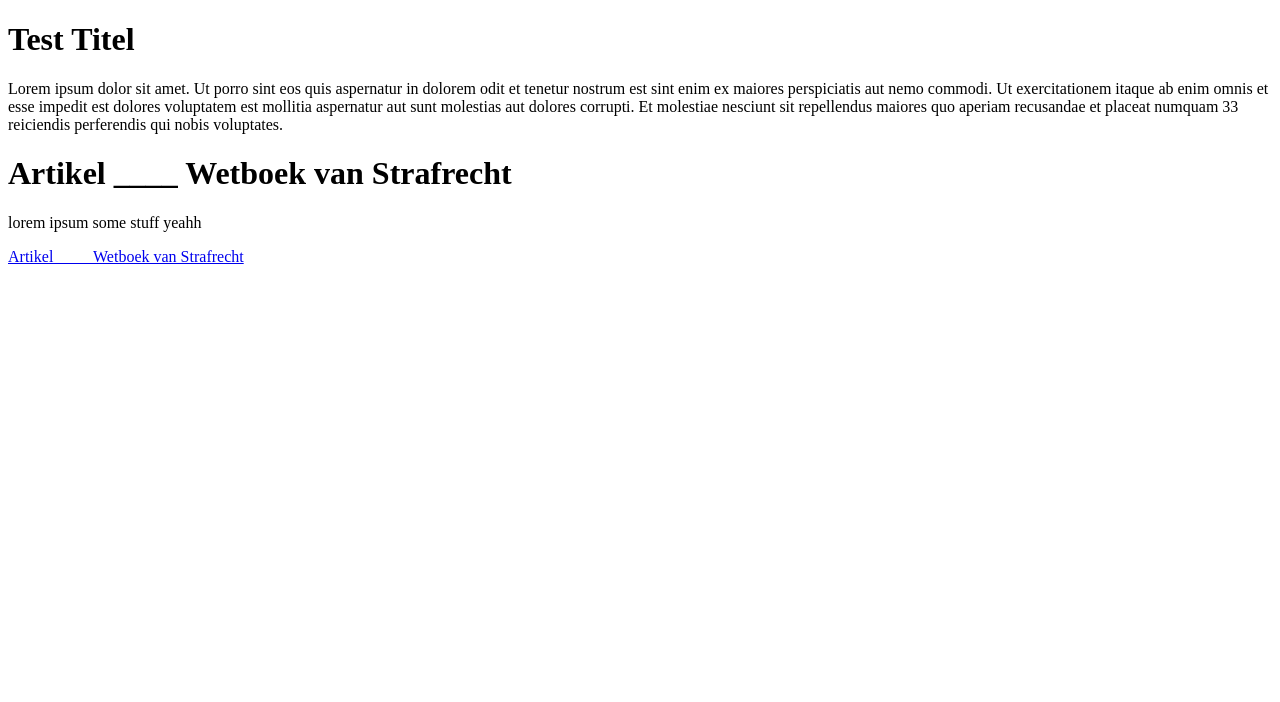
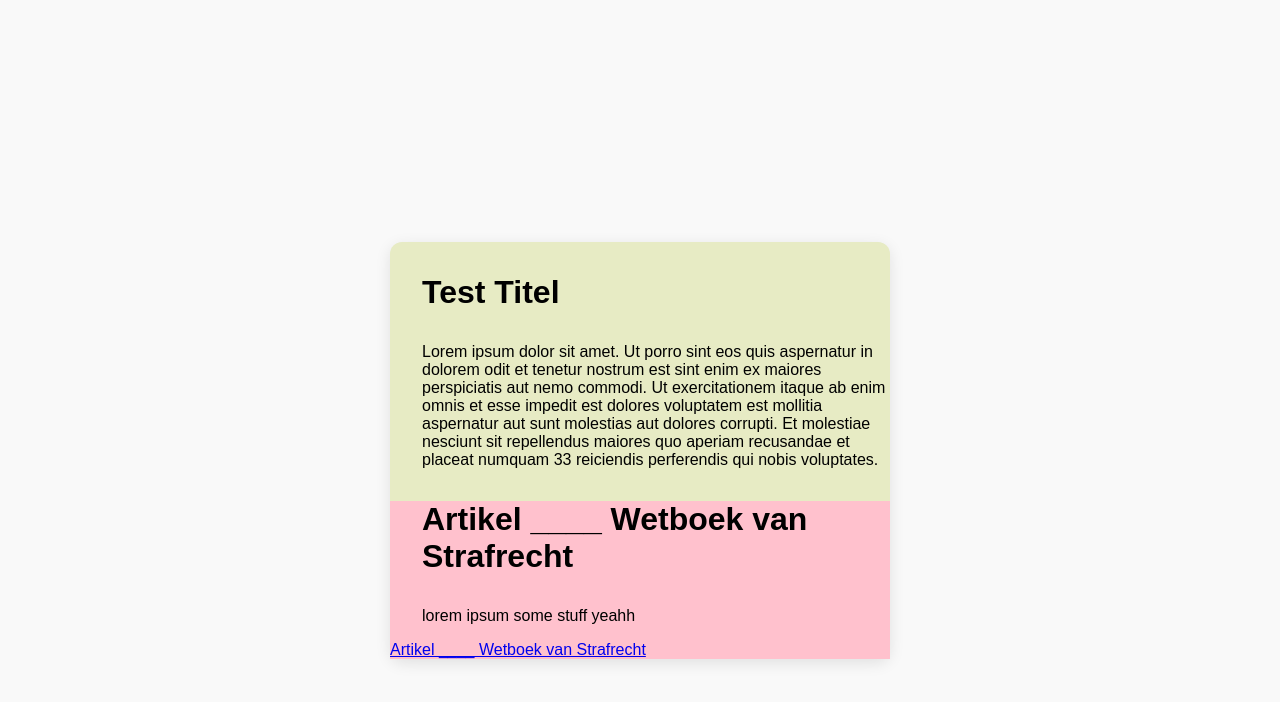
Before and after one commit to stanplayzz/maatschapij, a Jekyll site: the page built from _zaken/zaak1.md, in a window 1280 px wide. Shown: the top 702 px of the page. Built offline with Jekyll 4.4.1, drawn with Linux system fonts in a browser that asks for light colours.

Commit message:
stylesheet fix

```diff
--- a/_layouts/default.html
+++ b/_layouts/default.html
@@ -3,18 +3,19 @@
 <head>
   <meta charset="UTF-8">
   <meta name="viewport" content="width=device-width, initial-scale=1.0">
-  <link rel="stylesheet" type="text/css" href="./default.css">
+  <link rel="stylesheet" type="text/css" href="/default.css">
   <title>{{ page.title }}</title>
 </head>
 <body>
   <div class="case">
     <h1>{{ page.title }}</h1>
     <p>{{ page.description }}</p>
+    <div class="strafboek">
+        <h1>{{ page.strafboek_title }}</h1>
+        <p>{{ page.strafboek_description }}</p>
+        <a href="{{page.strafboek_perma_link}}" target="_blank" rel="noopener noreferrer">{{ page.strafboek_title }}</a>
+    </div>
   </div>
-  <div class="strafboek">
-    <h1>{{ page.strafboek_title }}</h1>
-    <p>{{ page.strafboek_description }}</p>
-    <a href="{{page.strafboek_perma_link}}" target="_blank" rel="noopener noreferrer">{{ page.strafboek_title }}</a>
-  </div>
+
 </body>
 </html>
--- a/_layouts/default.css
+++ b/default.css
@@ -9,23 +9,27 @@
 }
 .case {
     max-width: 500px;
-    padding: 2rem;
     background: rgb(231, 235, 196);
     border-radius: 12px;
     box-shadow: 0 4px 15px rgba(0,0,0,0.1);
 }
 .case h1 {
-    margin-top: 0;
+    margin: 2rem;
+}
+
+.case p {
+    margin-left: 2rem;
 }
 
 .strafboek {
     background-color: rgb(255, 193, 205);
-}
-
-.strafboek h1{
-
+    margin-bottom: 0;
+    width: 100%;
 }
 
 .strafboek p{
 
 }
+.strafboek h1{
+    font-size: 100;
+}
```
